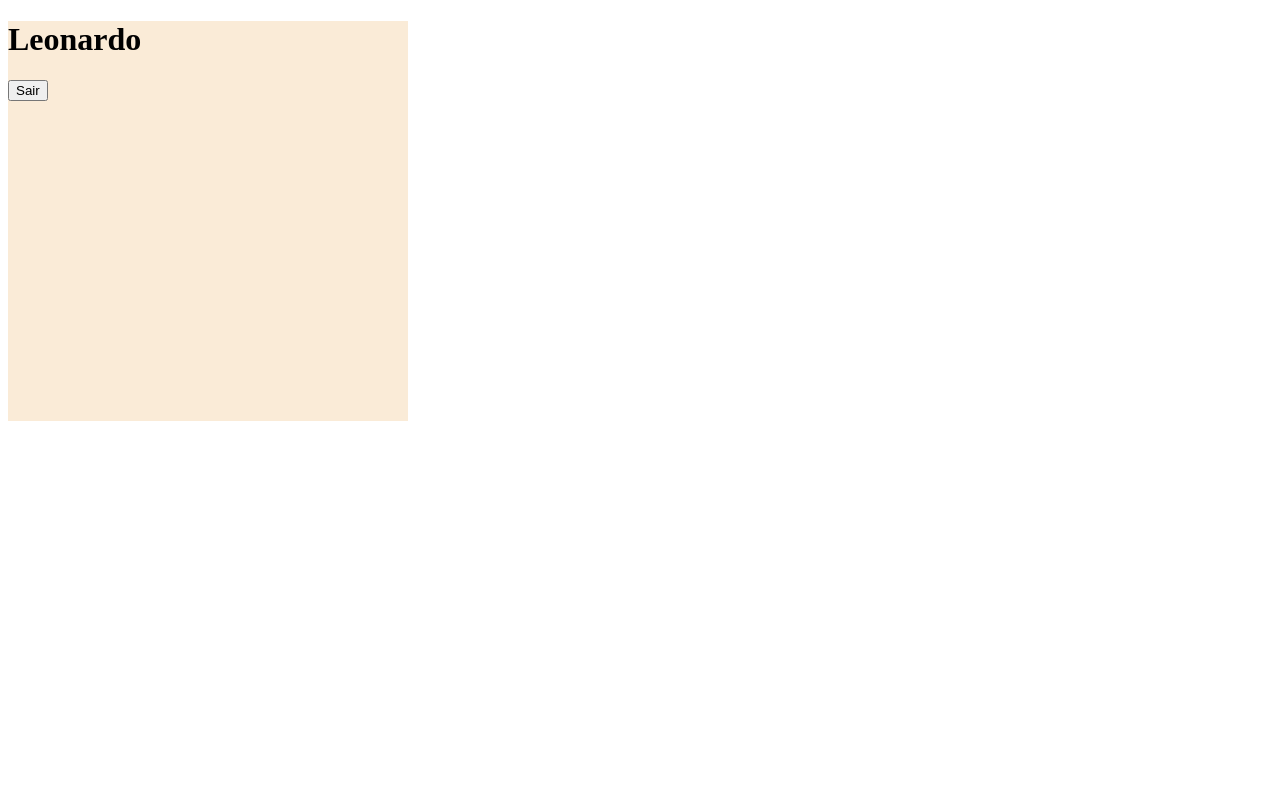
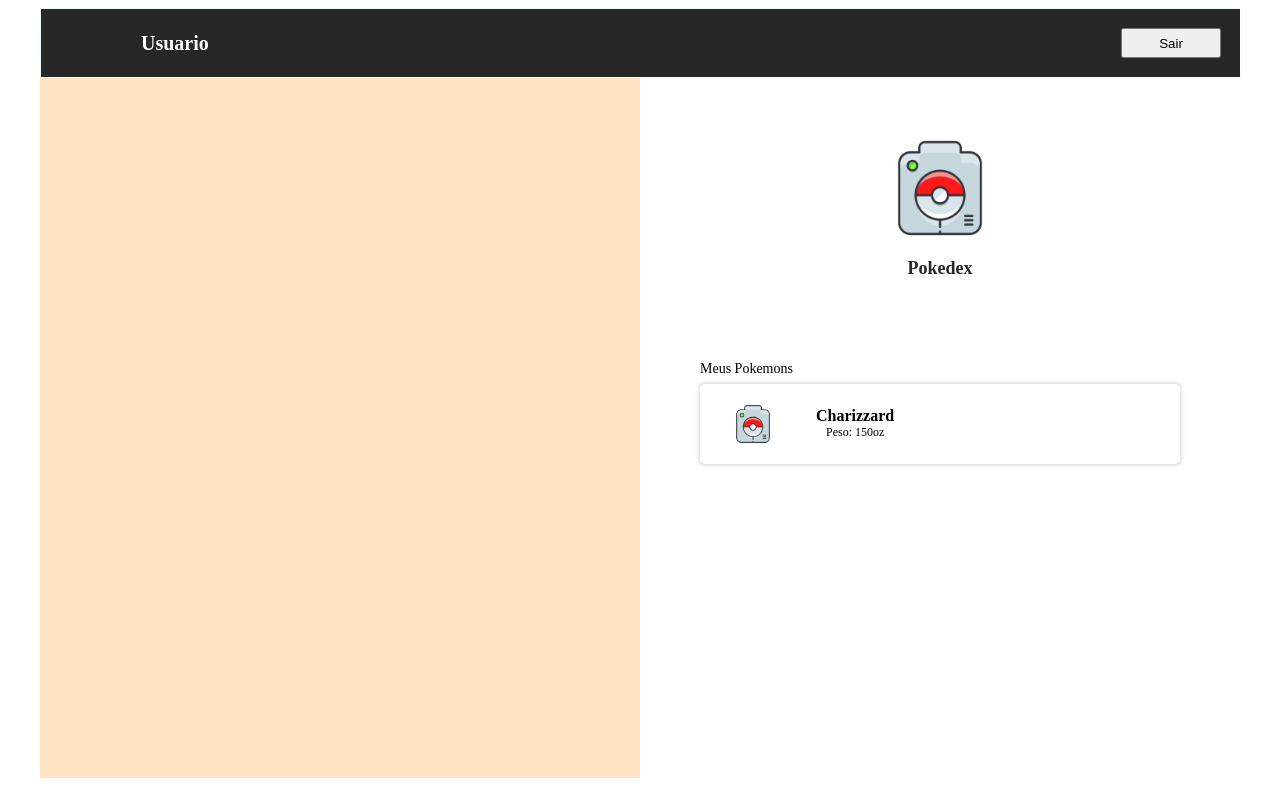
Before and after one commit to leords/web-pokedex, a React (Vite) app: page /pokedex in a window 1280 px wide. Built offline with nearby package versions, Linux system fonts and the light colour scheme.

Commit message:
Layout de login e de cadastro alterados

```diff
--- a/src/pages/Home/index.tsx
+++ b/src/pages/Home/index.tsx
@@ -3,6 +3,8 @@ import { getAuth, signOut } from "firebase/auth";
 import { useNavigate } from "react-router-dom";
 
 import styles from "./styles.module.scss";
+
+import logo from "../../assets/icones/pokedex.png";
 
 import { Login } from "../Login";
 
@@ -22,12 +24,45 @@ export function Home() {
 
     return(
         <div className={styles.container}>
-            <h1>Leonardo</h1>
-            <button
-                onClick={singOut}
-            >
-                Sair
-            </button>
+
+            <div className={styles.header}>
+                <h1>Usuario</h1>
+                <button
+                    onClick={singOut}
+                >
+                    Sair
+                </button>
+            </div>
+
+            <div className={styles.bodyPokedex}>
+                <div className={styles.perfilPokemon}>
+                    <div className={styles.cardPoke}>
+
+                    </div>
+                </div>
+
+                <div className={styles.listPokemon}>
+                    <div className={styles.imageLogo}>
+                        <img src={logo} alt="" />
+                        <h1>Pokedex</h1>
+                    </div>
+                    <div className={styles.listPoke}>
+                        <div className={styles.tittle}>
+                            <p>Meus Pokemons</p>
+                        </div>
+                        <div className={styles.poke}>
+                            <div className={styles.imagePoke}>
+                                <img src={logo} alt="" />
+                            </div>
+                            <div className={styles.infoPoke}>
+                                <h1>Charizzard</h1>
+                                <p>Peso: 150oz</p>
+                            </div>
+                        </div>
+                    </div>
+                </div>
+
+            </div>
         </div>
     )
 }
--- a/src/pages/Home/styles.module.scss
+++ b/src/pages/Home/styles.module.scss
@@ -1,6 +1,139 @@
 .container {
-    width: 400px;
-    height: 400px;
+    display: grid;
+    grid-template-rows: 70px 700px;
+    margin: 0 auto;
+    max-width: 1200px;
+    background-color: rgb(39, 39, 39);
+}
 
-    background-color: antiquewhite;
+.header {
+    width: 100%;
+    justify-content: space-between;
+    align-items: center;
+    display: flex;
+    flex-direction: row;
+    border: 1px;
+    border-style: solid;
+    border-color: aliceblue;
+
+    h1 {
+        font-size: 20px;
+        color: rgb(255, 255, 255);
+        margin-right: 100px;
+        margin-left: 100px;
+    }
+
+    button {
+        width: 100px;
+        height: 30px;
+        margin-right: 20px
+    }
 }
+
+.bodyPokedex {
+    display: grid;
+    grid-template-columns: repeat(2, 1fr);
+    width: 100%;
+    background-color: rgb(33, 39, 37);
+}
+
+.perfilPokemon {
+    width: 100%;
+    justify-content: center;
+    align-items: center;
+    background-color: bisque;
+}
+
+.cardPoke {
+    display: flex;
+    width: 70%;
+
+    background-color: aqua;
+}
+
+.listPokemon {
+    display: flex;
+    flex-direction: column;
+    align-items: center;
+    width: 100%;
+    background-color: white;
+
+}
+
+.imageLogo {
+    display: flex;
+    flex-direction: column;
+    justify-content: center;
+    align-items: center;
+    padding-top: 60px;
+
+    h1 {
+        font-size: 18px;
+        margin: 20px;
+        color: rgb(41, 39, 39);
+    }
+    img{
+        width: 100px;
+    }
+}
+
+.listPoke {
+    display: flex;
+    flex-direction: column;
+    align-items: center;
+    width: 80%;
+    margin-top: 60px;
+}
+
+.tittle {
+    display: flex;
+    align-items: center;
+    width: 100%;
+    height: 20px;
+    margin-bottom: 5px;
+    p {
+        font-size: 14px;
+    }
+}
+
+.poke {
+    display: flex;
+    align-items: center;
+    width: 100%;
+    height: 80px;
+    border-radius: 5px;
+
+    -webkit-box-shadow:0px 0px 4px 1px rgba(15,14,14,0.18);
+    -moz-box-shadow: 0px 0px 4px 1px rgba(15,14,14,0.18);
+    box-shadow: 0px 0px 4px 1px rgba(15,14,14,0.18);
+}
+
+.imagePoke {
+    display: flex;
+    justify-content: center;
+    margin-left: 10px;
+    width: 20%;
+    img {
+        width: 40px;
+    }
+}
+
+.infoPoke {
+    display: flex;
+    flex-direction: column;
+    justify-content: center;
+    width: 80%;
+    padding-left: 20px;
+    padding-right: 20px;
+
+    h1 {
+        font-size: 16px;
+        margin-bottom: 0px;
+    }
+
+    p {
+        font-size: 12px;
+        margin-left: 10px;
+        margin-top: 0px;
+    }
+}
```
Also changed, not shown: src/assets/icones/Pokedex.png (added).
